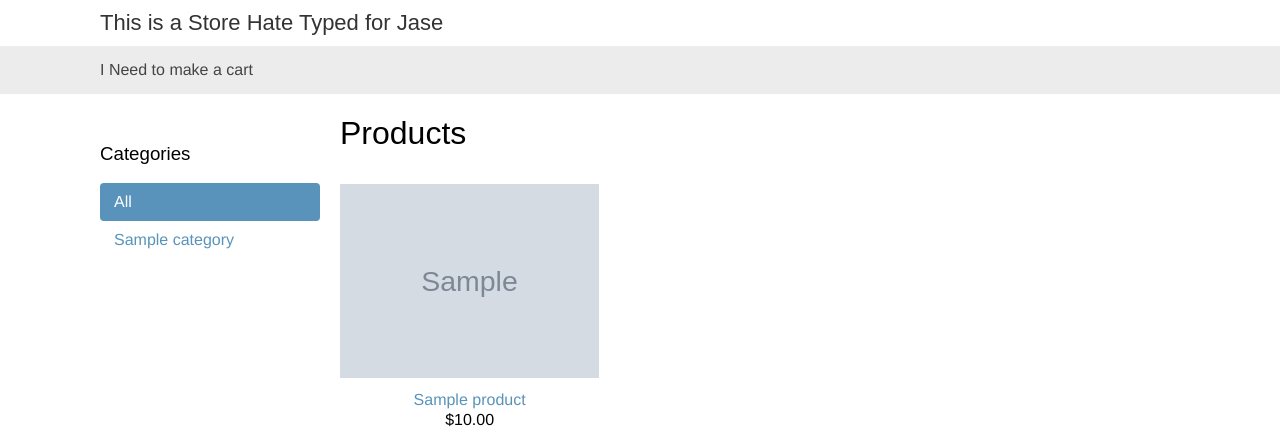
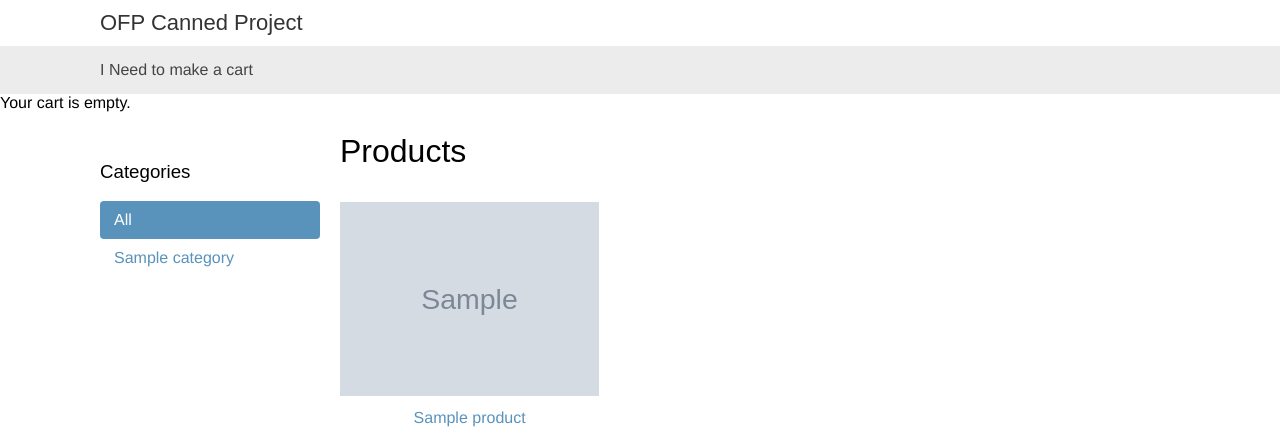
Before and after one commit to t-0-m-1-3/ThankPython, a Django app: page / in a window 1280 px wide. Shown: the top 427 px of the page. Run offline with Django 3.2, Linux system fonts and the light colour scheme; tables that the repository leaves empty hold one stand-in row (values such as "Sample post"); grey boxes marked "Sample" are stand-in pictures.

Commit message:
added cart to base.html

```diff
--- a/shop/templates/shop/base.html
+++ b/shop/templates/shop/base.html
@@ -9,10 +9,24 @@
 </head>
 <body>
     <div id="header">
-        <a href="/" class="logo">This is a Store Hate Typed for Jase</a>
+        <a href="/" class="logo">OFP Canned Project</a>
+        <img id="" src="" alt="" />
     </div>
     <div id="subheader">
         I Need to make a cart
+    </div>
+        <div class="cart">
+            {% with total_items=cart|length %}
+                {% if cart|length > 0 %}
+                    Your cart:
+                    <a href="{% url "cart:cart_detail" %}">
+                        {{ total_items }} item{{ total_items|pluralize }}, ${{ cart.get_total_price }}
+                    </a>
+                {% else %}
+                    Your cart is empty.
+                {% endif %}
+            {% endwith %}
+        </div>
     </div>
     <div id="content">
         {% block content %}
```
Also changed, not shown: shop/migrations/0001_initial.py (added).
